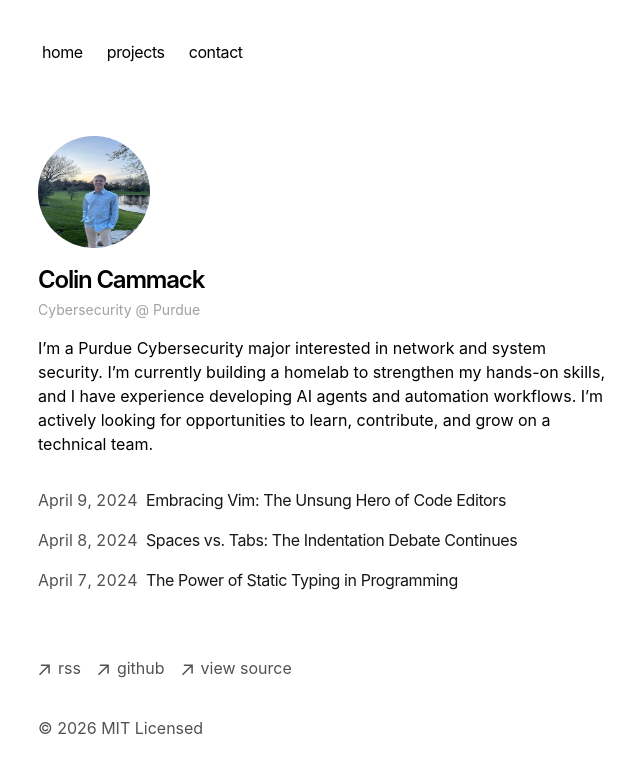
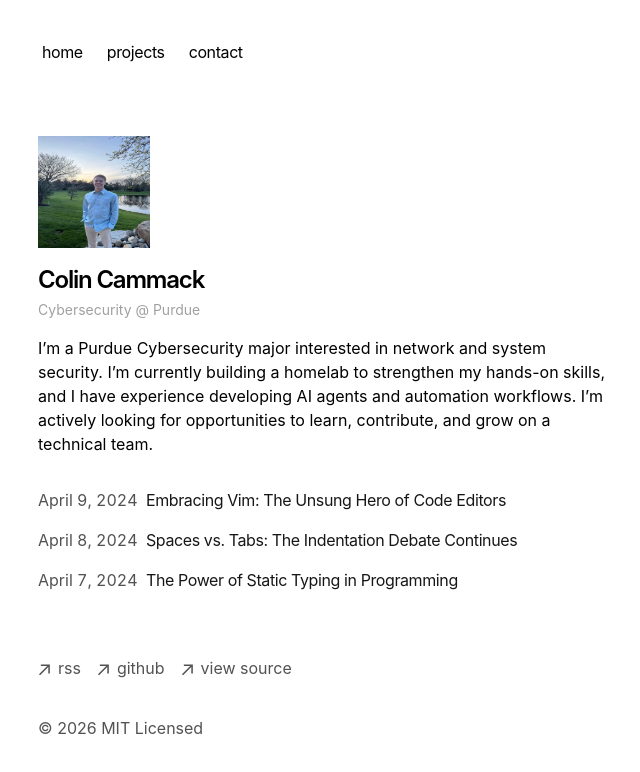
Before and after one commit to colinc1123/colincammack, a Next.js app: page / in a window 1280 px wide. Shown: the top 772 px of the page, without its empty margins (314-954 px from the left). Built offline with nearby package versions, Linux system fonts and the light colour scheme.

Commit message:
Update page.tsx

```diff
--- a/app/page.tsx
+++ b/app/page.tsx
@@ -3,7 +3,7 @@ import { BlogPosts } from 'app/components/posts'
 export default function Page() {
   return (
     <section>
-      <img src="/IMG_1756.jpeg" alt="Colin Cammack" className="mb-4 h-28 w-28 rounded-full" />
+      <img src="/IMG_1756.jpeg" alt="Colin Cammack" className="mb-4 h-28 w-28" />
 
       <h1 className="mb-1 text-2xl font-semibold tracking-tighter">
         Colin Cammack
```
